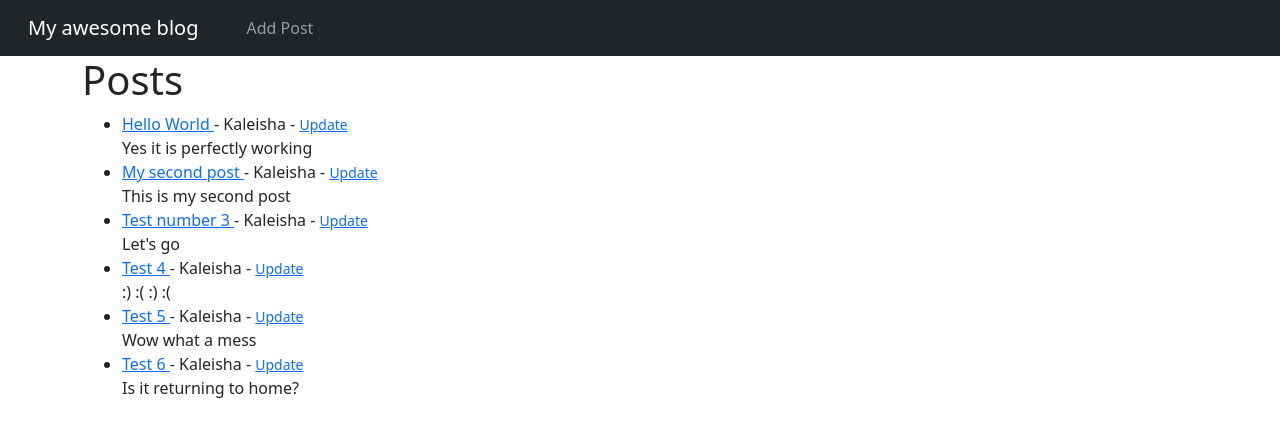
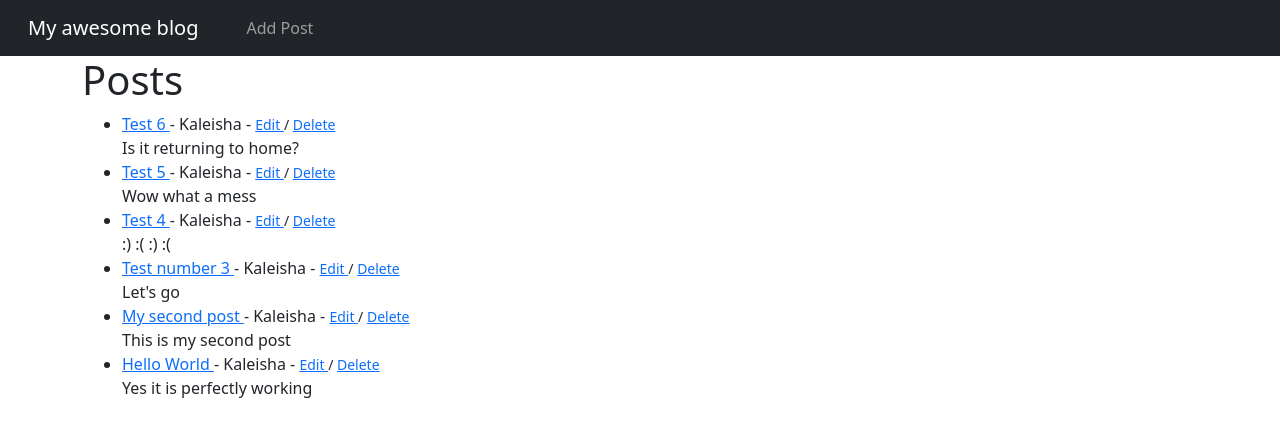
Before and after one commit to SoniaBisinger/Blog, a Django app: page / in a window 1280 px wide. Shown: the top 437 px of the page. Run offline with Django 4.2, Linux system fonts and the light colour scheme; data comes from the database, SQL or seed files in the repository; both versions use the stored data as it was after the commit.

Commit message:
Adding Delete option

```diff
--- a/ablog/theblog/templates/article_details.html
+++ b/ablog/theblog/templates/article_details.html
@@ -6,6 +6,8 @@
 <h1>{{ post.title }}</h1>
 <small> By: {{ post.author.username }} -
   <a href=" {% url 'update-post' post.pk%}"> Update </a>
+  /
+  <a href=" {% url 'delete-post' post.pk%}"> Delete </a>
 </small>
 <hr>
 </br>
--- a/ablog/theblog/templates/home.html
+++ b/ablog/theblog/templates/home.html
@@ -8,7 +8,7 @@
   <a href=" {% url 'article-detail' post.pk %}"
   > {{ post.title }} </a> - {{post.author.username }} -
   <small>
-    <a href=" {% url 'update-post' post.pk%}"> Update </a>
+    <a href=" {% url 'update-post' post.pk%}"> Edit </a> / <a href=" {% url 'delete-post' post.pk%}"> Delete </a>
   </small>
   </br>
   {{ post.body }}</li>
--- a/ablog/theblog/urls.py
+++ b/ablog/theblog/urls.py
@@ -1,9 +1,10 @@
 from django.urls import path
-from .views import HomeView, ArticleDetailView, AddPostView, UpdatePostView
+from .views import HomeView, ArticleDetailView, AddPostView, UpdatePostView, DeletePostView
 
 urlpatterns = [
     path('', HomeView.as_view(), name="home"),
     path('article/<int:pk>', ArticleDetailView.as_view(), name="article-detail"),
     path('new/', AddPostView.as_view(), name="add-post"),
     path('article/edit/<int:pk>', UpdatePostView.as_view(), name="update-post"),
+    path('article/<int:pk>/remove', DeletePostView.as_view(), name="delete-post"),
 ]
--- a/ablog/theblog/views.py
+++ b/ablog/theblog/views.py
@@ -1,10 +1,12 @@
-from django.views.generic import ListView, DetailView, CreateView, UpdateView
+from django.views.generic import ListView, DetailView, CreateView, UpdateView, DeleteView
 from .models import Post
 from .forms import PostForm, EditForm
+from django.urls import reverse_lazy
 
 class HomeView(ListView):
     model = Post
     template_name = 'home.html'
+    ordering = ['-id']
 
 class ArticleDetailView(DetailView):
     model = Post
@@ -20,3 +22,8 @@ class UpdatePostView(UpdateView):
     form_class = EditForm
     template_name = 'update_post.html'
     # fields = ['title', 'title_tag', 'body']
+
+class DeletePostView(DeleteView):
+    model = Post
+    template_name = 'delete_post.html'
+    success_url = reverse_lazy('home')
```
Also changed, not shown: ablog/theblog/templates/delete_post.html (added, +17 -0 lines), ablog/db.sqlite3.
